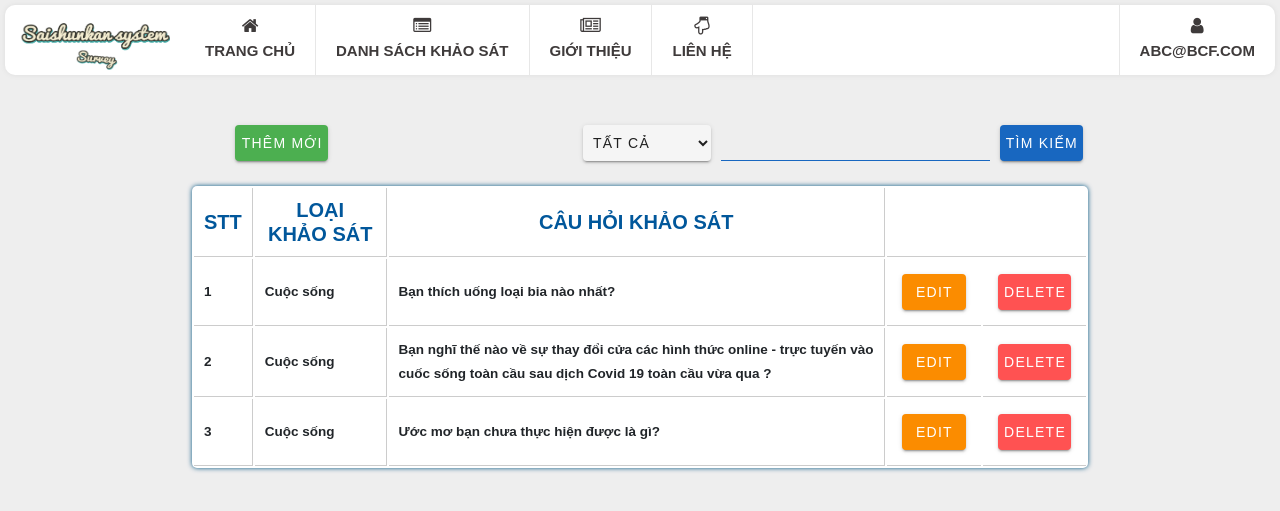
After one commit to saishunkan-system-vietnam/practice_basic_php, a PHP site: page /admin/survey_manager.php in a window 1280 px wide. The commit adds this page. Shown: the top 511 px of the page. Run offline with PHP 8.4, Linux system fonts and the light colour scheme; a user stored in the database is signed in.

Commit message:
UPD source

```diff
--- /dev/null
+++ b/Trangkhaosat/admin/survey_manager.php
@@ -0,0 +1,74 @@
+<?session_start();?>
+
+<!DOCTYPE html>
+<html lang="en">
+
+<head>
+    <meta charset="UTF-8">
+    <title>Quản lý khảo sát</title>
+    <?
+    require_once('../config/router.php');
+
+    $infoLogin = false;
+    if(!empty($_SESSION['dataLogin'])){
+        $infoLogin = true;
+    }
+    include_once(FILE_MENU);
+    ?>
+
+    <link rel="stylesheet" href="<?= FILE_CSS_SURVEY_MANAGER?>">
+
+</head>
+
+<body>
+    <div class="warpper_ad_survey">
+        <div class="find">
+            <button class="btn_ins">Thêm mới</button>
+            <select name="category" id="category">
+                <option value="0">Tất cả</option>
+                <option value="1">Cuộc sống</option>
+                <option value="2">Gia đình</option>
+                <option value="3">Du lịch</option>
+                <option value="4">Thể thao</option>
+            </select>
+            <input type="text" id="txtfind" class="txt_find">
+            <button class="btn_find">Tìm kiếm</button>
+        </div>
+        <div class="content_sv_mn">
+            <table cellpadding="10px">
+                <tr>
+                    <th class="ff">STT</th>
+                    <th class="ff">Loại khảo sát</th>
+                    <th class="ff">Câu hỏi khảo sát</th>
+                    <th colspan="2"></th>
+                </tr>
+                <tr>
+                    <td class="ff">1</td>
+                    <td class="ff">Cuộc sống</td>
+                    <td class="ff">Bạn thích uống loại bia nào nhất?</td>
+                    <td><button class="btn_edit"><span>edit</span>
+                        </button></td>
+                    <td><button class="btn_del">delete</button></td>
+                </tr>
+                <tr>
+                    <td class="ff">2</td>
+                    <td class="ff">Cuộc sống</td>
+                    <td class="ff">Bạn nghĩ thế nào về sự thay đổi cửa các hình thức online - trực tuyến vào cuốc sống
+                        toàn cầu sau
+                        dịch Covid 19 toàn cầu vừa qua ?</td>
+                    <td><button class="btn_edit">edit</button></td>
+                    <td><button class="btn_del">delete</button></td>
+                </tr>
+                <tr>
+                    <td class="ff">3</td>
+                    <td class="ff">Cuộc sống</td>
+                    <td class="ff">Ước mơ bạn chưa thực hiện được là gì?</td>
+                    <td><button class="btn_edit">edit</button></td>
+                    <td><button class="btn_del">delete</button></td>
+                </tr>
+            </table>
+        </div>
+    </div>
+</body>
+
+</html>
--- a/Trangkhaosat/config/router.php
+++ b/Trangkhaosat/config/router.php
@@ -1,34 +1,42 @@
 <?
+
+define('BASE_PATH',dirname(__FILE__,2));
+
 // URL SITE
-define('SITE_URL','./index.php');
-define('FILE_MENU','./menu.php');
-define('FILE_FOOTER','./footer.php');
-define('URL_LOGOUT','./logout.php');
-define('URL_INTRODUCE','./introduce.php');
-define('URL_LISTSURVEY','./listsurvey.php');
+define('SITE_URL','http://lieund.com');
+
+define('FILE_MENU',BASE_PATH.'/menu.php');
+define('FILE_FOOTER',BASE_PATH.'/footer.php');
+define('URL_LOGOUT',SITE_URL.'/logout.php');
+define('URL_INTRODUCE',SITE_URL.'/introduce.php');
+define('URL_LISTSURVEY',SITE_URL.'/listsurvey.php');
 
 //CSS
-define('FILE_CSS_LOGIN','./css/login.css?'.time());
-define('FILE_CSS_MENU','./css/menu.css?'.time());
-define('FILE_CSS_REGIST','./css/regist.css?'.time());
-define('FILE_CSS_STYLESHEET','./css/stylesheet.css?'.time());
-define('FILE_CSS_INDEX','./css/index.css?'.time());
-define('FILE_CSS_LISTSURVEY','./css/listsurvey.css?'.time());
-define('FILE_CSS_INTRODUCE','./css/introduce.css?'.time());
-define('FILE_CSS_SURVEY','./css/survey.css?'.time());
+define('FILE_CSS_LOGIN',SITE_URL.'/css/login.css');
+define('FILE_CSS_MENU',SITE_URL.'/css/menu.css');
+define('FILE_CSS_REGIST',SITE_URL.'/css/regist.css');
+define('FILE_CSS_STYLESHEET',SITE_URL.'/css/stylesheet.css');
+define('FILE_CSS_INDEX',SITE_URL.'/css/index.css');
+define('FILE_CSS_LISTSURVEY',SITE_URL.'/css/listsurvey.css');
+define('FILE_CSS_INTRODUCE',SITE_URL.'/css/introduce.css');
+define('FILE_CSS_SURVEY',SITE_URL.'/css/survey.css');
+define('FILE_CSS_SURVEY_MANAGER',SITE_URL.'/css/survey_manager.css');
 
 //JS
-define('FILE_JS_LOGIN','./js/login.js?'.time());
-define('FILE_JS_REGIST','./js/regist.js?'.time());
-define('FILE_JS_COMMON','./js/common.js?'.time());
-define('FILE_JS_INDEDX','./js/index.js?'.time());
-define('FILE_JS_LISTSURVEY','./js/listsurvey.js?'.time());
+define('FILE_JS_LOGIN',SITE_URL.'/js/login.js');
+define('FILE_JS_REGIST',SITE_URL.'/js/regist.js');
+define('FILE_JS_COMMON',SITE_URL.'/js/common.js');
+define('FILE_JS_INDEDX',SITE_URL.'/js/index.js');
+define('FILE_JS_LISTSURVEY',SITE_URL.'/js/listsurvey.js');
 
 //LIB
-define('FILE_LIB_LOGIN','./lib/login_ajax.php?'.time());
-define('FILE_LIB_REGIST','./js/regist_ajax.php?'.time());
-define('FILE_LIB_HOME','./js/home_ajax.php?'.time());
+define('FILE_LIB_LOGIN',BASE_PATH.'/lib/login_ajax.php');
+define('FILE_LIB_REGIST',BASE_PATH.'/js/regist_ajax.php');
+define('FILE_LIB_HOME',BASE_PATH.'/js/home_ajax.php');
+
+// IMAGE
+define('FILE_IMG_LOGO',SITE_URL."/image/logo.png");
 
 //CONFIG
-define('FILE_CONFIG','./config/config.php?'.time());
+define('FILE_CONFIG',BASE_PATH.'/config/config.php');
 ?>
--- a/Trangkhaosat/css/introduce.css
+++ b/Trangkhaosat/css/introduce.css
@@ -43,6 +43,7 @@ div {
     border: 1px dotted black;
     padding: 20px;
     border-radius: 5px;
+    padding-bottom: 40px;
 }
 
 b {
--- a/Trangkhaosat/css/menu.css
+++ b/Trangkhaosat/css/menu.css
@@ -71,17 +71,15 @@
 }
 
 .mcd-menu li:hover>a {
-    /* color: #e67e22; */
     color: #e67e22;
     border: 0;
     border-top: 4px solid;
     border-bottom: 4px solid;
     margin-top: -4px;
-    /* box-shadow: 0 0 5px #DDD; */
     box-shadow: 0 0 5px #025583;
 }
 
-.last:hover>a {
+.last-menu:hover>a {
     border-top-right-radius: 10px;
     border-bottom-right-radius: 10px;
 }
--- /dev/null
+++ b/Trangkhaosat/css/survey_manager.css
@@ -0,0 +1,118 @@
+
+.warpper_ad_survey {
+    top: 100px;
+    position: absolute;
+    width: 100%;
+}
+
+
+.find {
+    margin: 20px 15%;
+    display: flex;
+    justify-content: flex-end;
+}
+
+
+.content_sv_mn {
+    margin: 0px 15%;
+    width: 70%;
+}
+
+table{
+    width: 100%;
+    border-radius: 5px;
+    box-shadow: 0 0 5px #025583;
+    background: #fff;
+}
+th{
+
+    color: #01579B;
+    text-transform: uppercase;
+    text-align: center;
+    font-weight: bold;
+    font-size: 20px;
+    border-bottom: 1px solid #ccc;
+}
+
+.ff{
+    border-right: 1px solid #ccc;
+}
+
+td{
+    border-bottom: 1px solid #ccc;
+    font-weight: bold;
+    font-size: 13.5px;
+}
+.btn_edit{
+    background-color: #fb8c00;
+    border-color: #fb8c00;
+}
+
+.btn_del{
+    background-color: rgb(255, 82, 82);
+    border-color: rgb(255, 82, 82);
+}
+
+select,button{
+    height: 36px;
+    min-width: 64px;
+    padding: 5px;
+    color: #fff;
+    box-shadow: 0 3px 1px -2px rgba(0,0,0,.2), 0 2px 2px 0 rgba(0,0,0,.14), 0 1px 5px 0 rgba(0,0,0,.12);
+    align-items: center;
+    border-radius: 4px;
+    font-weight: 500;
+    font-size: .875rem;
+    letter-spacing: .0892857143em;
+    justify-content: center;
+    outline: 0;
+    position: relative;
+    text-indent: .0892857143em;
+    text-transform: uppercase;
+    white-space: nowrap;
+    cursor: pointer;
+    border-style: none;
+    overflow: visible;
+    margin: 5px;
+}
+
+button:hover
+{
+    background-color:rgb(245, 245, 245);
+    border-bottom-color: rgb(118, 118, 118);
+    color: rgba(0, 0, 0, 0.87);
+
+}
+
+select {
+    margin: 5px;
+    background-color:rgb(245, 245, 245);
+    border-bottom-color: rgb(118, 118, 118);
+    color: rgba(0, 0, 0, 0.87);
+}
+
+.btn_find{
+    background-color: rgb(24, 103, 192);
+    border-color: rgb(24, 103, 192);
+}
+
+
+.btn_ins{
+    position: absolute;
+    left: 18%;
+    background-color: rgb(76, 175, 80);
+    border-color: rgb(76, 175, 80);
+}
+.txt_find
+{
+    font-weight: 500;
+    font-size: .875rem;
+    outline: none;
+    background-color: transparent;
+    border-style: none;
+    margin: 5px;
+    border-bottom: 1.4px solid rgb(24, 103, 192);
+    width: 30%;
+    padding: 0px;
+    font-size: 16px;
+}
--- a/Trangkhaosat/footer.php
+++ b/Trangkhaosat/footer.php
@@ -11,7 +11,7 @@
         box-sizing: border-box;
         color: #eee;
         text-align: center;
-        bottom: 0;
+        bottom: 0px;
 
     }
 
--- a/Trangkhaosat/listsurvey.php
+++ b/Trangkhaosat/listsurvey.php
@@ -8,7 +8,7 @@
     <?
     require_once('./config/router.php');
 
-    $infoLogin = true;
+    $infoLogin = false;
     if(!empty($_SESSION['dataLogin'])){
         $infoLogin = true;
     }
--- a/Trangkhaosat/menu.php
+++ b/Trangkhaosat/menu.php
@@ -23,7 +23,7 @@
         <nav>
             <ul class="mcd-menu main-menu">
                 <a href="<?= SITE_URL?>">
-                    <img class="logo" src="./image/logo.png">
+                    <img class="logo" src="<?= FILE_IMG_LOGO?>">
                 </a>
                 <li class="main-menu">
 
@@ -53,7 +53,7 @@
                     </a>
                 </li>
                 <?if($infoLogin){?>
-                <li class="info-account last">
+                <li class="info-account last-menu">
                     <a href="#">
                         <i class="fa fa-user" aria-hidden="true"></i>
                         <strong><?=isset($_SESSION['dataLogin']) ? $_SESSION['dataLogin'] : "N/A"?></strong>
@@ -63,6 +63,12 @@
                             <a href="#">
                                 <i class="fa fa-pencil" aria-hidden="true"></i>
                                 <small>Chỉnh sửa thông tin</small>
+                            </a>
+                        </li>
+                        <li>
+                            <a href="./admin/survey_manager.php">
+                                <i class="fa fa-pencil" aria-hidden="true"></i>
+                                <small>Quản lý danh sách khảo sát</small>
                             </a>
                         </li>
                         <li>
```
Also changed, not shown: SQL/survey.sql (+18 -1 lines), Trangkhaosat/admin/survey_manage.php (deleted, +0 -10 lines), Trangkhaosat/css/index.css (+30 -12 lines), Trangkhaosat/css/listsurvey.css (+28 -19 lines), Trangkhaosat/css/survey.css (+27 -11 lines), Trangkhaosat/lib/list_survey_ajax.php (+41 -0 lines), Trangkhaosat/logout.php (+6 -1 lines).
